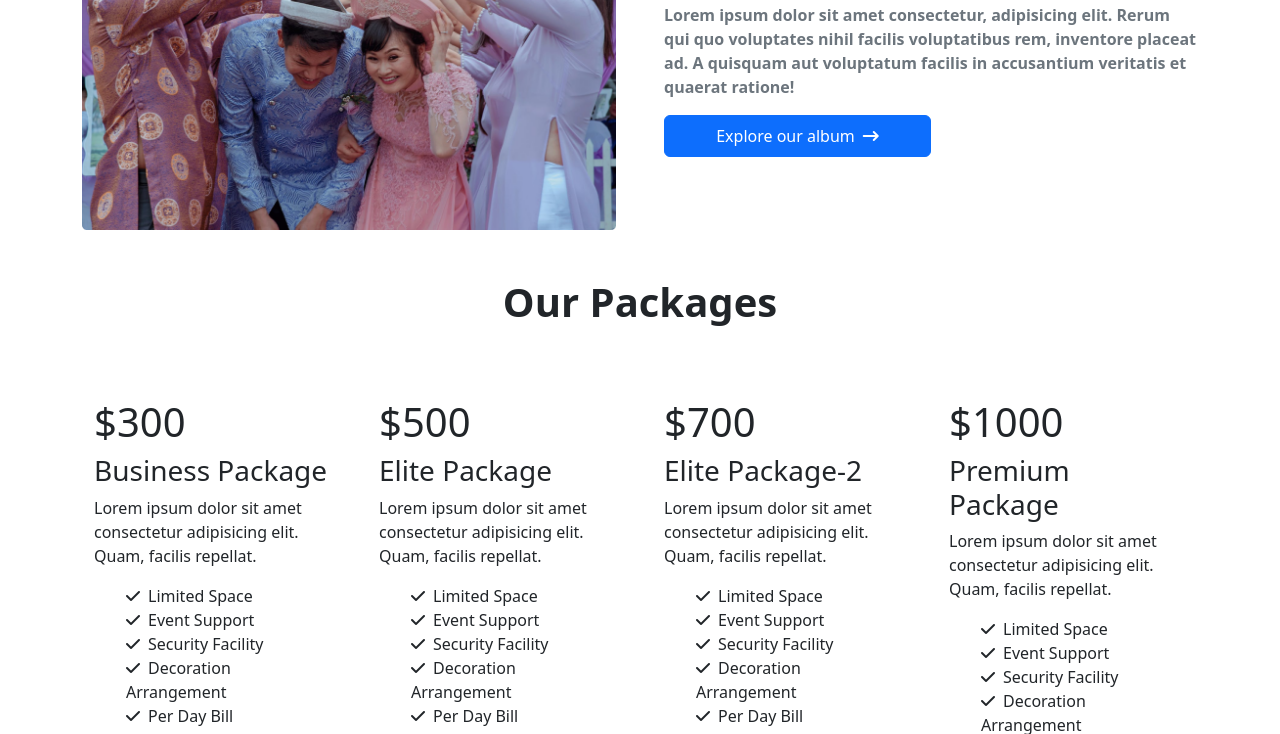
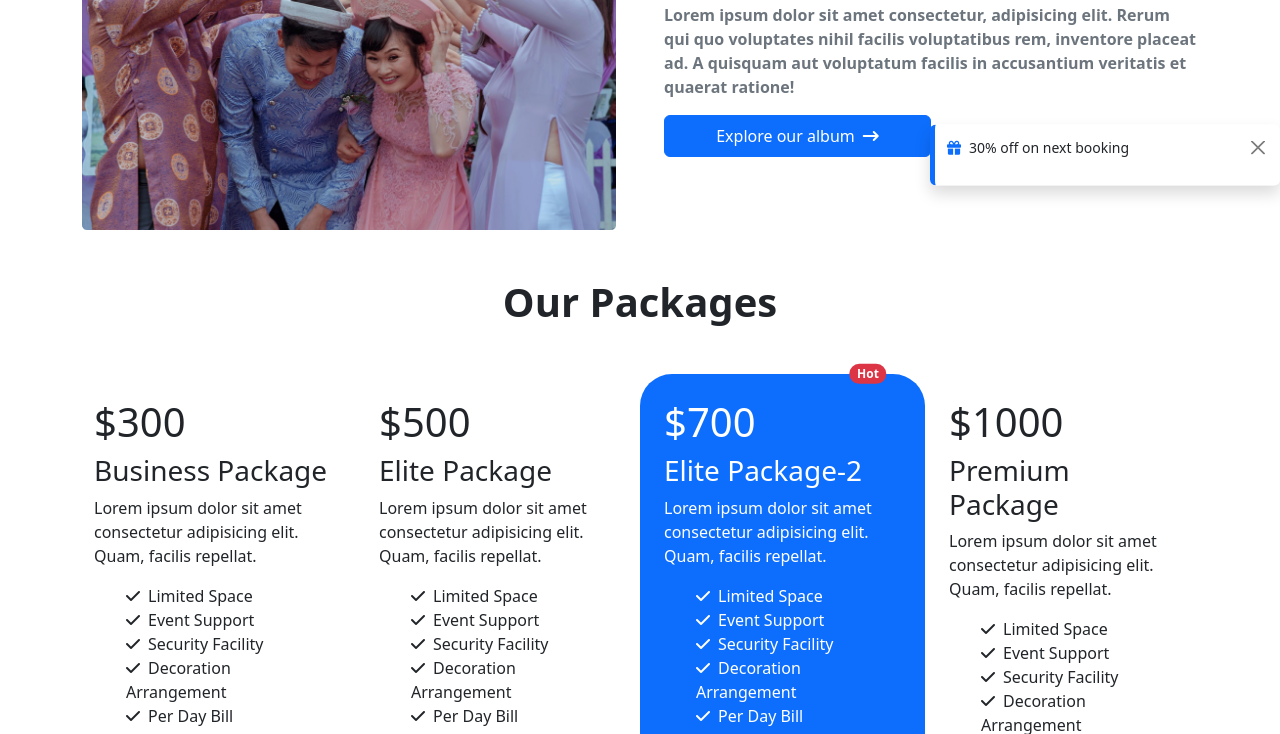
Before and after one commit to EhsanEIK/marriage-media-website, a plain HTML site: page index.html in a window 1280 px wide. Shown: the part 693-1427 px from the top of the page. Drawn offline with nearby package versions, Linux system fonts and the light colour scheme.

Commit message:
toast and badge added

```diff
--- a/index.html
+++ b/index.html
@@ -100,6 +100,14 @@
                     <a href="#" class="btn btn-primary px-3 py-2 w-50">Explore our album<i
                             class="fa-solid fa-arrow-right-long ms-2"></i></a>
                 </div>
+                <!-- toast -->
+                <div
+                    class="toast show border-0 border-start border-5 border-primary p-0 position-absolute top-100 end-0 translate-middle-y translate-middle-x">
+                    <div class="toast-body d-flex justify-content-between">
+                        <p><i class="fa-solid fa-gift text-primary me-2"></i>30% off on next booking</p>
+                        <button type="button" class="btn-close" data-bs-dismiss="toast"></button>
+                    </div>
+                </div>
             </div>
         </section>
 
@@ -107,7 +115,7 @@
         <section class="container my-5">
             <h1 class="text-center fw-bold mb-5">Our Packages</h1>
             <div class="row">
-                <div class="col-lg-3 rounded-4 px-4 py-4">
+                <div class="col-lg-3 rounded-5 px-4 py-4">
                     <h1>$300</h1>
                     <h3>Business Package</h3>
                     <p>Lorem ipsum dolor sit amet consectetur adipisicing elit. Quam, facilis repellat.</p>
@@ -122,7 +130,7 @@
                         class="btn btn-light text-primary fw-bold d-flex justify-content-center rounded-5 py-2 px-4">Choose
                         Package</a>
                 </div>
-                <div class="col-lg-3 rounded-4 px-4 py-4">
+                <div class="col-lg-3 rounded-5 px-4 py-4">
                     <h1>$500</h1>
                     <h3>Elite Package</h3>
                     <p>Lorem ipsum dolor sit amet consectetur adipisicing elit. Quam, facilis repellat.</p>
@@ -137,7 +145,11 @@
                         class="btn btn-light text-primary fw-bold d-flex justify-content-center rounded-5 py-2 px-4">Choose
                         Package</a>
                 </div>
-                <div class="col-lg-3 rounded-4 px-4 py-4">
+                <div class="col-lg-3 rounded-5 px-4 py-4 position-relative bg-primary text-white">
+                    <span class="position-absolute top-0 start-80 translate-middle badge rounded-pill bg-danger">
+                        Hot
+                        <span class="visually-hidden">unread messages</span>
+                    </span>
                     <h1>$700</h1>
                     <h3>Elite Package-2</h3>
                     <p>Lorem ipsum dolor sit amet consectetur adipisicing elit. Quam, facilis repellat.</p>
@@ -152,7 +164,7 @@
                         class="btn btn-light text-primary fw-bold d-flex justify-content-center rounded-5 py-2 px-4">Choose
                         Package</a>
                 </div>
-                <div class="col-lg-3 rounded-4 px-4 py-4">
+                <div class="col-lg-3 rounded-5 px-4 py-4">
                     <h1>$1000</h1>
                     <h3>Premium Package</h3>
                     <p>Lorem ipsum dolor sit amet consectetur adipisicing elit. Quam, facilis repellat.</p>
--- a/styles/style.css
+++ b/styles/style.css
@@ -1,5 +1,9 @@
 ul li {
     list-style: none;
+}
+
+.start-80 {
+    left: 80%;
 }
 
 footer img {
```
